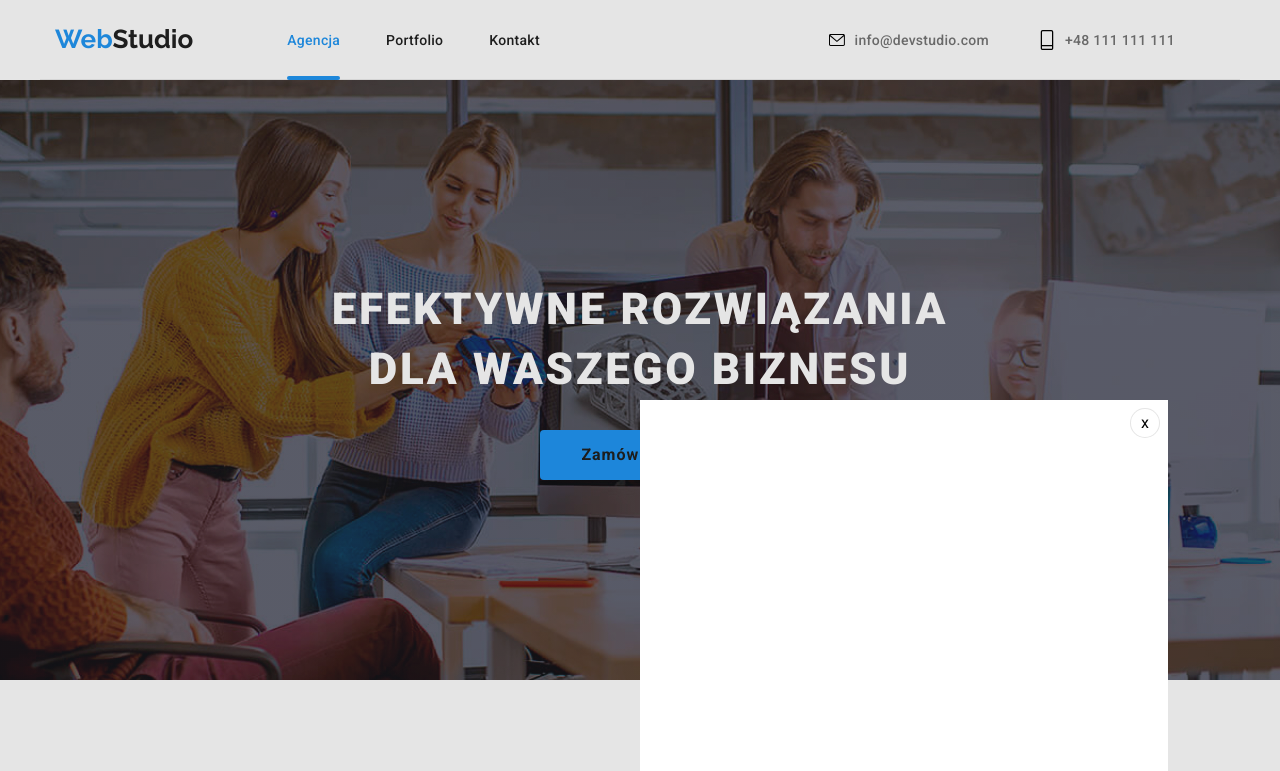
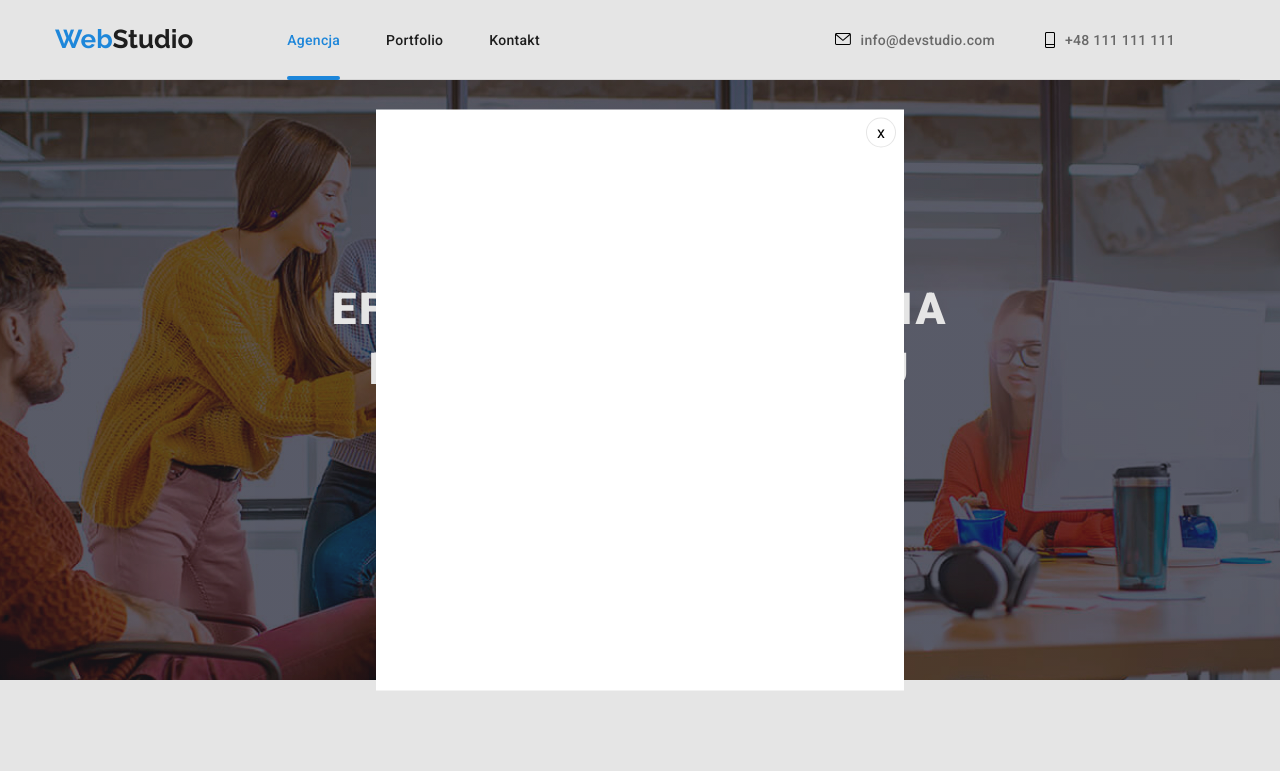
Before and after one commit to rafalmisko/goit-markup-hw-05, a plain HTML site: page index.html in a window 1280 px wide. Both pictures are taken after a click on the button "Zamów usługę". Shown: the top 771 px of the page. Drawn offline with nearby package versions, Linux system fonts and the light colour scheme.

Commit message:
Update styles.css

```diff
--- a/css/styles.css
+++ b/css/styles.css
@@ -256,8 +256,7 @@ ul {
 
 /* sprawdź    */
 .contact-item-icons {
-  width: 16px;
-  height: 20px;
+
   margin-right: 10px;
 }
 
@@ -647,7 +646,8 @@ overflow: hidden;
   width: 100%;
   height: 100%;
   transform: translateY(100%);
-  transition: transform 250ms cubic-bezier(0.4, 0, 0.2, 1);
+  transition-duration: 250ms;
+  transition-timing-function: cubic-bezier(0.4, 0, 0.2, 1);
   background-color: rgba(33, 150, 243, 0.9);
   font-size: 18px;
   line-height: 1.555;
@@ -904,13 +904,13 @@ overflow: hidden;
 .modal {
 	position: absolute;
 	top: 50%;
-	left :50%;
-	transform: translate(-50%,-50%);
+	left: 50%;
+	transform: translate(-50%,-50%) scale(1);
 	width: 528px;
 	min-height: 581px;
 	background-color: #ffffff;
   transition: transform 1s ease-out;
-  transform: scale(1);
+
 
 }
 
```
